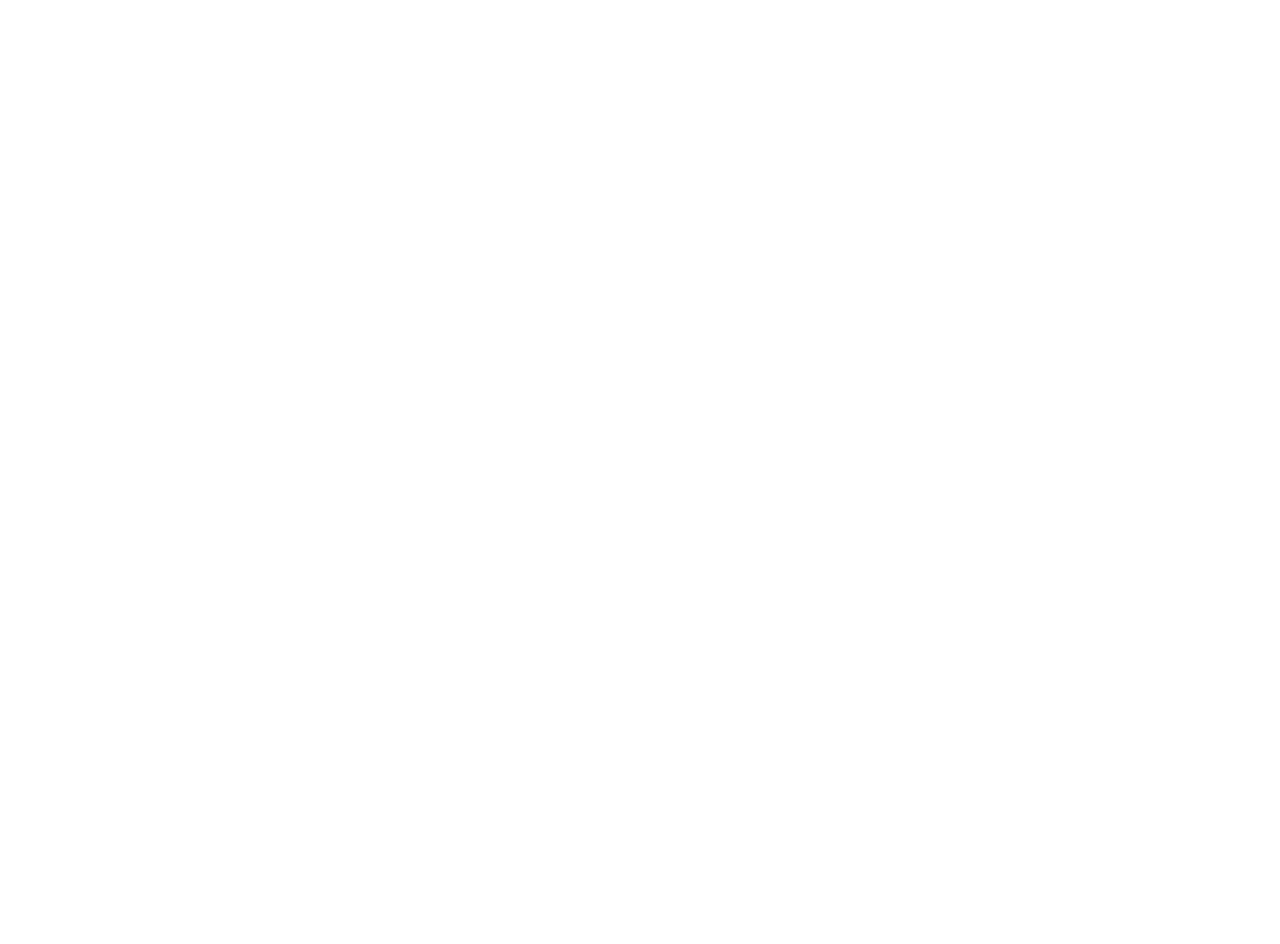
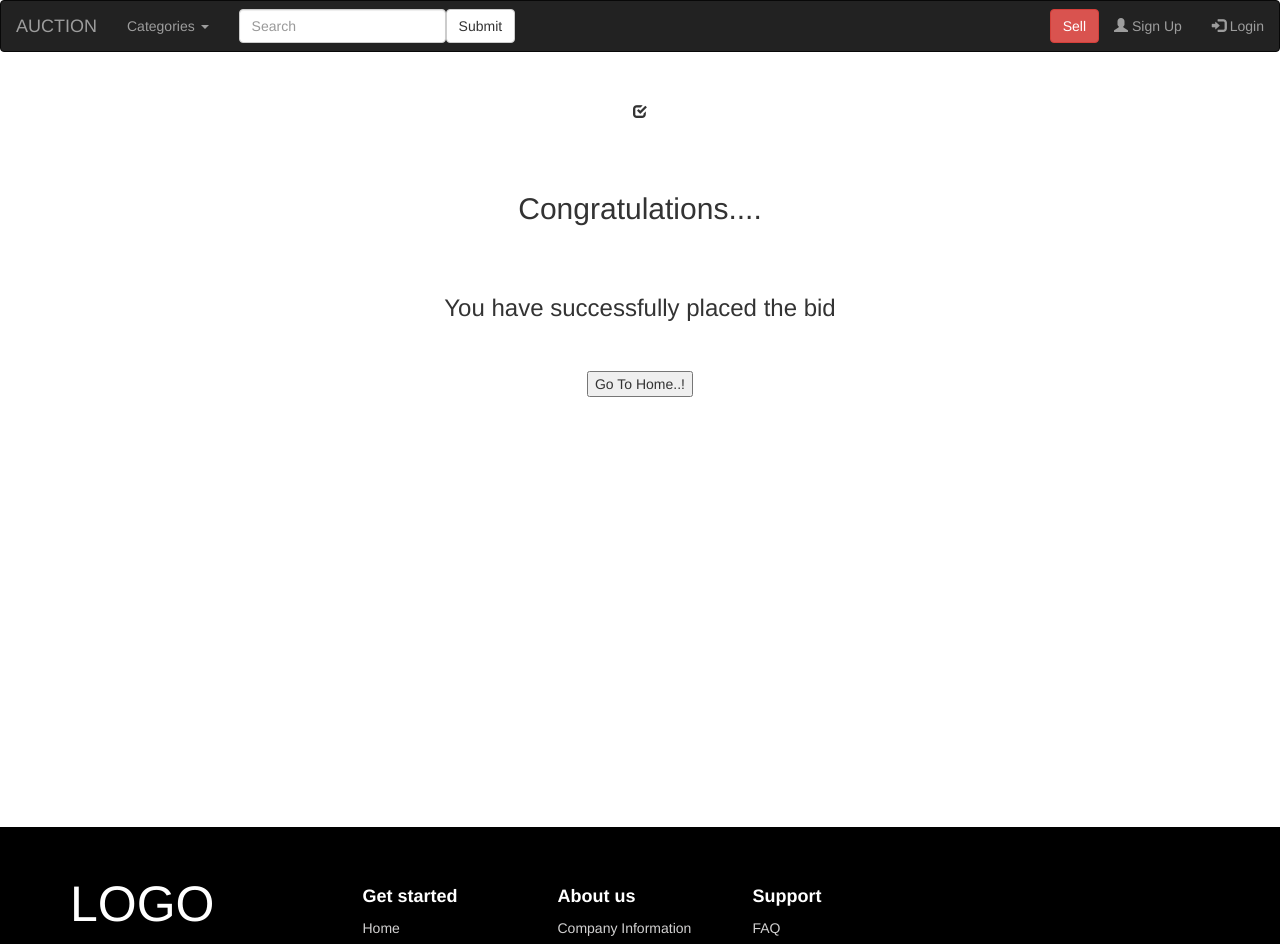
Before and after one commit to VishwanathDalawai/WideBiddersBackend, an Angular app in the folder Auction/: page /bidplaced in a window 1280 px wide. Before the commit this address led to /. Shown: the top 944 px of the page. Before the commit the page ends 800 px from the top, so only its background shows below. Built offline with nearby package versions, Linux system fonts and the light colour scheme.

Commit message:
updated placedbid component

```diff
--- a/Auction/src/app/app-routing.module.ts
+++ b/Auction/src/app/app-routing.module.ts
@@ -5,6 +5,7 @@ import { HomeComponent } from './home/home.component';
 import { CongratsComponent } from './congrats/congrats.component';
 import { CategoryComponent } from './category/category.component';
 import { ProductComponent } from './product/product.component';
+import { BidPlacedComponent } from './bid-placed/bid-placed.component';
 
 
 const routes: Routes = [
@@ -13,8 +14,9 @@ const routes: Routes = [
   {path:"sell", component:SellComponent},
   {path:"congrats", component:CongratsComponent},
   {path:"category", component:CategoryComponent},
-  {path:"home/product/:id", component:ProductComponent}
-
+  {path:"product/:id", component:ProductComponent},
+  {path:"home/product/:id", component:ProductComponent},
+  {path:"bidplaced", component:BidPlacedComponent}
 
 ];
 
--- a/Auction/src/app/app.module.ts
+++ b/Auction/src/app/app.module.ts
@@ -12,6 +12,7 @@ import { CongratsComponent } from './congrats/congrats.component';
 import { HeaderComponent } from './header/header.component';
 import { CategoryComponent } from './category/category.component';
 import { ProductComponent } from './product/product.component';
+import { BidPlacedComponent } from './bid-placed/bid-placed.component';
 
 
 @NgModule({
@@ -23,7 +24,8 @@ import { ProductComponent } from './product/product.component';
     CongratsComponent,
     HeaderComponent,
     CategoryComponent,
-    ProductComponent
+    ProductComponent,
+    BidPlacedComponent
   ],
   imports: [
     BrowserModule,
--- /dev/null
+++ b/Auction/src/app/bid-placed/bid-placed.component.html
@@ -0,0 +1,13 @@
+<app-header></app-header>
+<div class="container" style ="text-align:center;padding: 30px">
+
+    <p><span class="glyphicon glyphicon-check"></span></p> <br><br>
+    <h2>Congratulations....</h2><br><br>
+    <h3>You have successfully placed the bid</h3><br><br>
+    <button type="button" (click)="goHome()">Go To Home..!</button>
+
+</div>
+
+
+
+<app-footer></app-footer>
--- /dev/null
+++ b/Auction/src/app/bid-placed/bid-placed.component.ts
@@ -0,0 +1,19 @@
+import { Component, OnInit } from '@angular/core';
+import { Router} from '@angular/router';
+
+@Component({
+  selector: 'app-bid-placed',
+  templateUrl: './bid-placed.component.html',
+  styleUrls: ['./bid-placed.component.css']
+})
+export class BidPlacedComponent implements OnInit {
+
+  constructor(private router:Router) { }
+
+  ngOnInit() {
+  }
+  goHome(){
+    this.router.navigate(["home"]);
+  }
+
+}
--- a/Auction/src/app/product/product.component.ts
+++ b/Auction/src/app/product/product.component.ts
@@ -1,5 +1,5 @@
 import { Component, OnInit } from '@angular/core';
-import { ActivatedRoute } from '@angular/router';
+import { ActivatedRoute, Router } from '@angular/router';
 import { HttpClient } from '@angular/common/http';
 
 @Component({
@@ -13,7 +13,8 @@ export class ProductComponent implements OnInit {
 
   constructor(
     private route: ActivatedRoute,
-    private http: HttpClient
+    private http: HttpClient,
+    private router:Router
 
   ) { }
 
@@ -38,5 +39,8 @@ export class ProductComponent implements OnInit {
 
     )
   }
+  placed(){
+    this.router.navigate(["bidplaced"]);
+  }
 
 }
```
Also changed, not shown: Auction/src/app/product/product.component.html (+7 -0 lines), Auction/src/app/bid-placed/bid-placed.component.css (added), 1 other file (tests, documents, lock files or other folders).
